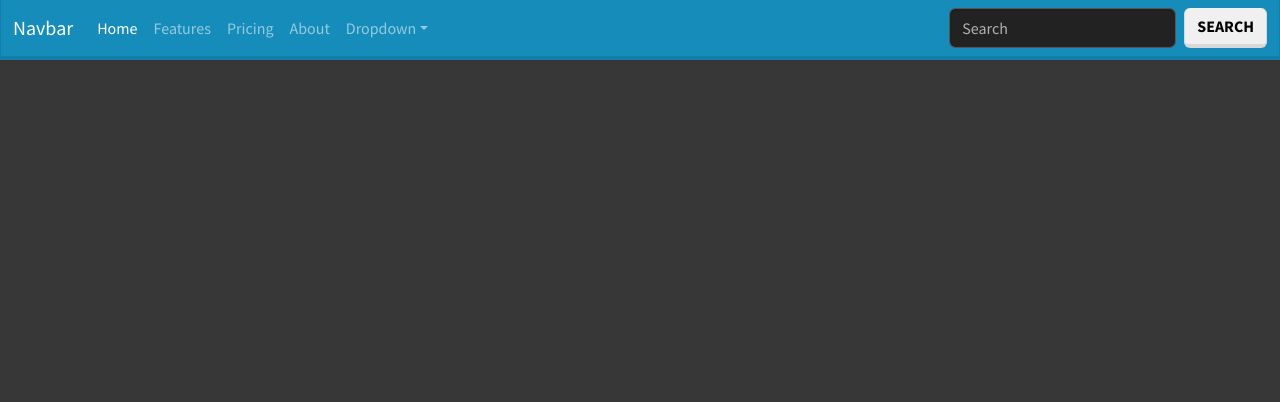
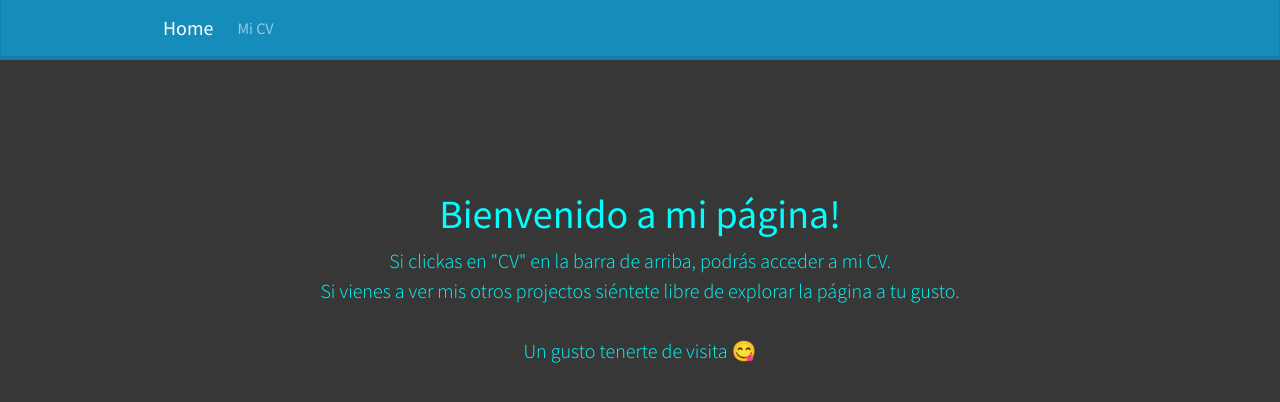
Before and after one commit to miler2/my_angular_page, an Angular app: page / in a window 1280 px wide. Shown: the top 402 px of the page. Built offline with nearby package versions, Linux system fonts and the light colour scheme.

Commit message:
I finished the landpage and started a bit of the navbar navigation

```diff
--- a/src/app/app.routes.ts
+++ b/src/app/app.routes.ts
@@ -1,3 +1,9 @@
 import { Routes } from '@angular/router';
 
-export const routes: Routes = [];
+// Componentes
+import { LandpageComponent } from './components/landpage/landpage.component';
+
+export const routes: Routes = [
+    { path: '', component: LandpageComponent, title: 'Landpage' },
+    { path: '**', redirectTo: '', pathMatch: 'full' }
+];
--- a/src/app/components/landpage/landpage.component.css
+++ b/src/app/components/landpage/landpage.component.css
@@ -0,0 +1,5 @@
+.landpage_text{
+    text-align: center;
+    color: aqua;
+    margin-top: 130px;
+}
--- a/src/app/components/navbar/navbar.component.css
+++ b/src/app/components/navbar/navbar.component.css
@@ -0,0 +1,4 @@
+.navbar{
+    padding-left: 150px;
+    padding-right: 150px;
+}
--- a/src/app/components/navbar/navbar.component.html
+++ b/src/app/components/navbar/navbar.component.html
@@ -1,11 +1,18 @@
 <nav class="navbar navbar-expand-lg bg-primary" data-bs-theme="dark">
     <div class="container-fluid">
-      <a class="navbar-brand" href="#">Navbar</a>
+      <a class="navbar-brand" href="">Home</a>
       <button class="navbar-toggler" type="button" data-bs-toggle="collapse" data-bs-target="#navbarColor01" aria-controls="navbarColor01" aria-expanded="false" aria-label="Toggle navigation">
         <span class="navbar-toggler-icon"></span>
       </button>
       <div class="collapse navbar-collapse" id="navbarColor01">
         <ul class="navbar-nav me-auto">
+
+          <li class="nav-item">
+            <a class="nav-link" href="CV">Mi CV</a>
+          </li>
+
+          <!-- Así es como estaba antes. Lo dejo como referencia para hacer cambios más rápido -->
+          <!--
           <li class="nav-item">
             <a class="nav-link active" href="#">Home
               <span class="visually-hidden">(current)</span>
@@ -29,12 +36,15 @@
               <div class="dropdown-divider"></div>
               <a class="dropdown-item" href="#">Separated link</a>
             </div>
-          </li>
+          </li> -->
         </ul>
+
+        <!-- Barra de búsqueda -->
+        <!--
         <form class="d-flex">
           <input class="form-control me-sm-2" type="search" placeholder="Search">
           <button class="btn btn-secondary my-2 my-sm-0" type="submit">Search</button>
-        </form>
+        </form> -->
       </div>
     </div>
   </nav>
```
Also changed, not shown: src/app/app-routing.module.ts (deleted, +0 -17 lines), 7 other files (tests, documents, lock files or other folders).
